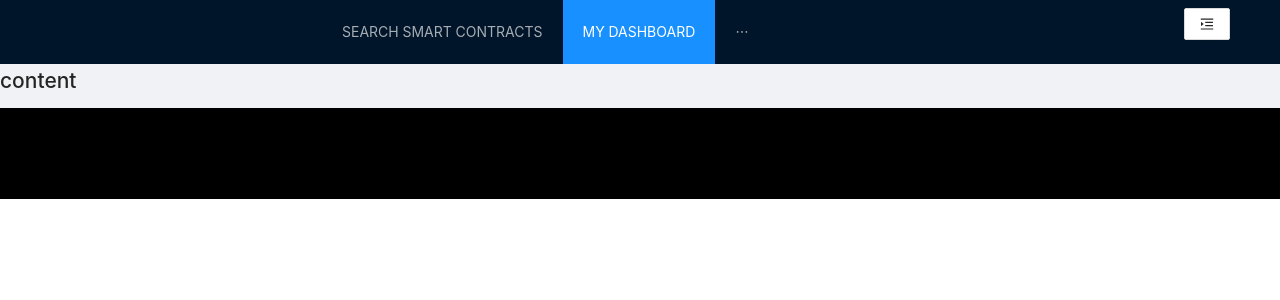
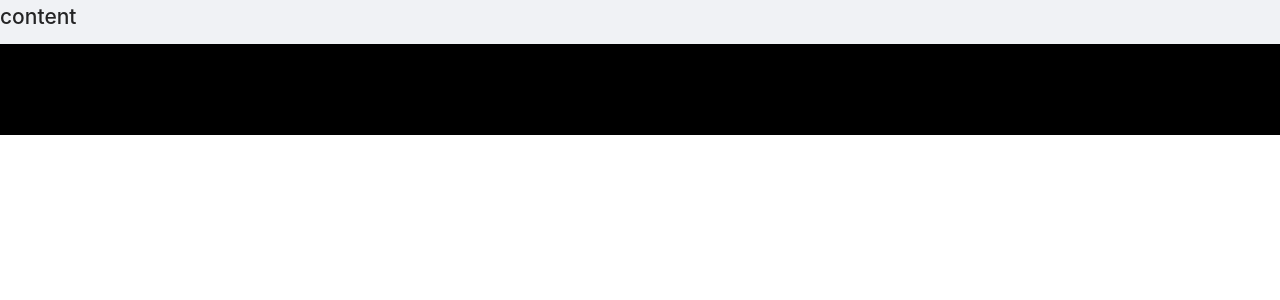
Before and after one commit to Clearshine64/testrepusd, a React (Create React App) app: page / in a window 1280 px wide. Shown: the top 300 px of the page. Built offline with nearby package versions, Linux system fonts and the light colour scheme.

Commit message:
test again 6

```diff
--- a/src/components/HeaderComponent/index.js
+++ b/src/components/HeaderComponent/index.js
@@ -1,8 +1,8 @@
 import React, { useState } from "react";
-import { Menu, Button } from "antd";
-import { MenuFoldOutlined, MenuUnfoldOutlined } from "@ant-design/icons";
+// import { Menu, Button } from "antd";
+// import { MenuFoldOutlined, MenuUnfoldOutlined } from "@ant-design/icons";
 
-import NavbarList from "../../const/navbar";
+// import NavbarList from "../../const/navbar";
 
 // import { RepusdSmallMark } from "../../img";
 import "./style.css";
@@ -17,7 +17,7 @@ export default () => {
   return (
     <>
       <div className="logo">{/* <img src={RepusdSmallMark} /> */}</div>
-      <Menu
+      {/* <Menu
         theme="dark"
         mode="horizontal"
         defaultSelectedKeys={["1"]}
@@ -30,10 +30,10 @@ export default () => {
             </Menu.Item>
           );
         })}
-      </Menu>
-      <Button onClick={toggleCollapsed} style={{ marginBottom: 16 }}>
+      </Menu> */}
+      {/* <Button onClick={toggleCollapsed} style={{ marginBottom: 16 }}>
         {!menuFoldState ? <MenuUnfoldOutlined /> : <MenuFoldOutlined />}
-      </Button>
+      </Button> */}
     </>
   );
 };
```
